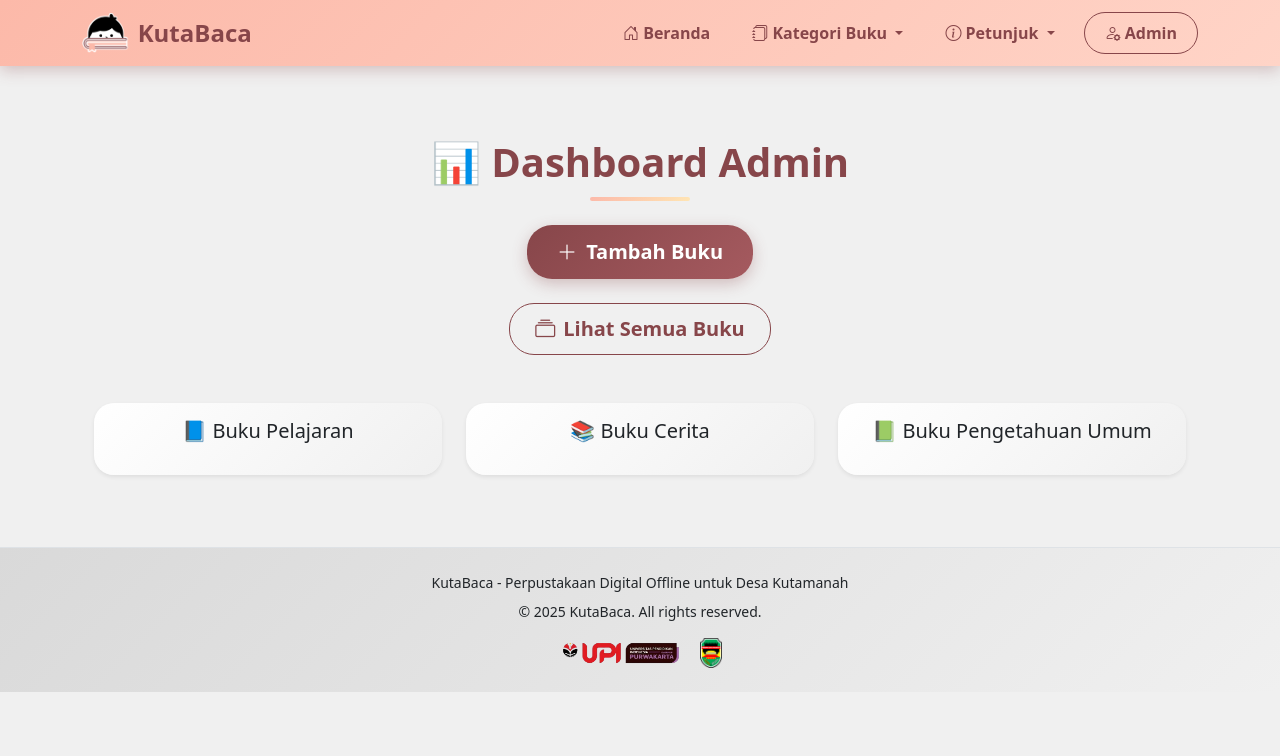
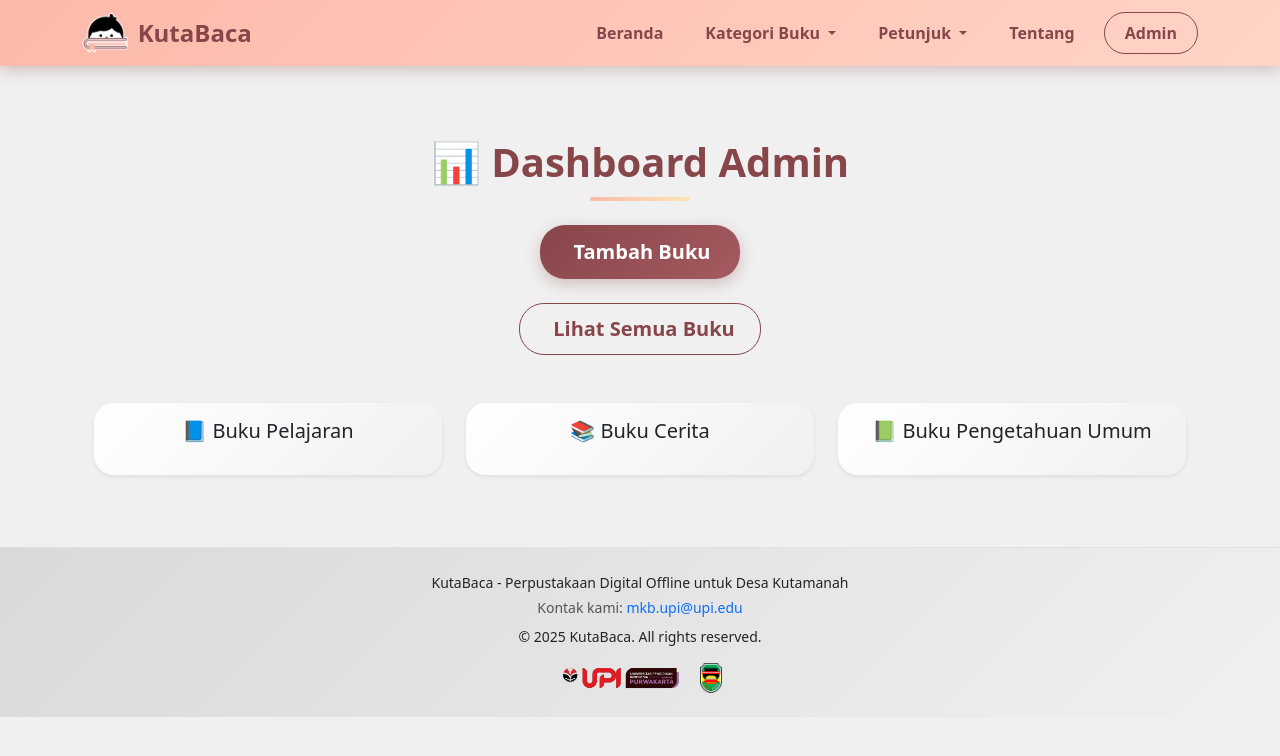
Before and after one commit to liptiavenica/kutabaca, a CodeIgniter 4 app: the page made by app/Views/admin/dashboard.php in a window 1280 px wide. Shown: the top 756 px of the page. Run offline with PHP 8.4 and a stand-in for CodeIgniter, Linux system fonts and the light colour scheme; the template is opened without the code that fills it, so the values that code supplies are empty; some libraries are stand-ins or nearby versions.

Commit message:
update template

```diff
--- a/app/Views/layout/template.php
+++ b/app/Views/layout/template.php
@@ -11,8 +11,8 @@
     <link rel="shortcut icon" type="image/png" href="<?= base_url('assets/img/logo-kutabaca.png') ?>">
 
     <!-- Bootstrap CSS & Icons -->
-    <link href="https://cdn.jsdelivr.net/npm/bootstrap@5.3.3/dist/css/bootstrap.min.css" rel="stylesheet">
-    <link href="https://cdn.jsdelivr.net/npm/bootstrap-icons@1.10.5/font/bootstrap-icons.css" rel="stylesheet">
+    <link rel="stylesheet" href="<?= base_url('assets/css/bootstrap.min.css') ?>">
+    <link rel="stylesheet" href="<?= base_url('assets/css/bootstrap-icons.css') ?>">
 
     <!-- Custom CSS -->
     <link rel="stylesheet" href="<?= base_url('assets/css/style.css') ?>">
@@ -20,10 +20,7 @@
 
 <body>
 
-<?php
-    $isAdminPage = current_url() === base_url('admin');
-?>
-
+    <!-- Navbar -->
     <nav class="navbar navbar-expand-lg navbar-light bg-white navbar-shadow sticky-top">
         <div class="container">
             <a class="navbar-brand d-flex align-items-center" href="<?= base_url('/') ?>">
@@ -62,28 +59,17 @@
                             <li><a class="dropdown-item" href="<?= base_url('petunjuk/guru') ?>">Untuk Guru</a></li>
                         </ul>
                     </li>
-
-                <?php if (session()->get('user') && $isAdminPage) : ?>
-                    <!-- Tampil Logout hanya di halaman /admin -->
+                    <!-- Tambahan opsi Tentang -->
+                    <li class="nav-item">
+                        <a class="nav-link text-dark" href="<?= base_url('tentang') ?>"><i class="bi bi-people-fill"></i> Tentang</a>
+                    </li>
                     <li class="nav-item ms-2">
-                        <a class="btn btn-outline-danger" href="<?= base_url('logout') ?>">
-                            <i class="bi bi-box-arrow-right"></i> Logout
-                        </a>
+                        <a class="btn btn-outline-info" href="<?= base_url('login') ?>"><i class="bi bi-person-gear"></i> Admin</a>
                     </li>
-                <?php else : ?>
-                    <!-- Tampil tombol login di halaman non-admin -->
-                    <li class="nav-item ms-2">
-                        <a class="btn btn-outline-info" href="<?= base_url('login') ?>">
-                            <i class="bi bi-person-gear"></i> Admin
-                        </a>
-                    </li>
-                <?php endif; ?>
-
                 </ul>
             </div>
         </div>
     </nav>
-
 
     <!-- Main Content -->
     <main class="container my-4">
@@ -94,6 +80,9 @@
     <footer class="footer border-top py-4">
         <div class="container small text-center">
             <div>KutaBaca - Perpustakaan Digital Offline untuk Desa Kutamanah</div>
+            <div class="text-muted mt-1">
+                Kontak kami: <a href="mailto:mkb.upi@upi.edu" class="text-decoration-none">mkb.upi@upi.edu</a>
+            </div>
             <div class="mt-2">
                 &copy; <?= date('Y') ?> KutaBaca. All rights reserved.
             </div>
@@ -105,7 +94,7 @@
     </footer>
 
     <!-- Bootstrap JS Bundle & Custom JS -->
-    <script src="https://cdn.jsdelivr.net/npm/bootstrap@5.3.3/dist/js/bootstrap.bundle.min.js"></script>
+    <script src="<?= base_url('assets/js/bootstrap.bundle.min.js') ?>"></script>
     <script src="<?= base_url('assets/js/main.js') ?>"></script>
 </body>
 
```
Lines whose indentation alone changed are shown as unchanged.
